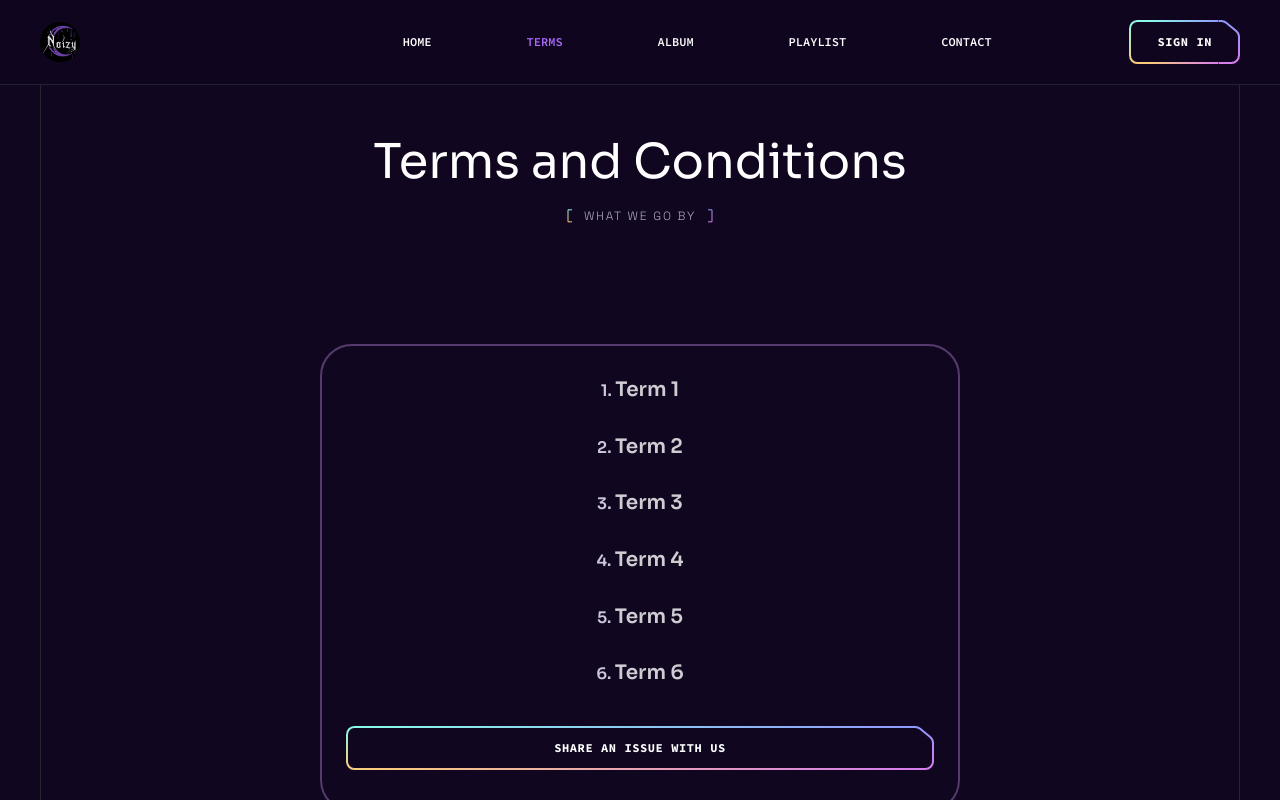
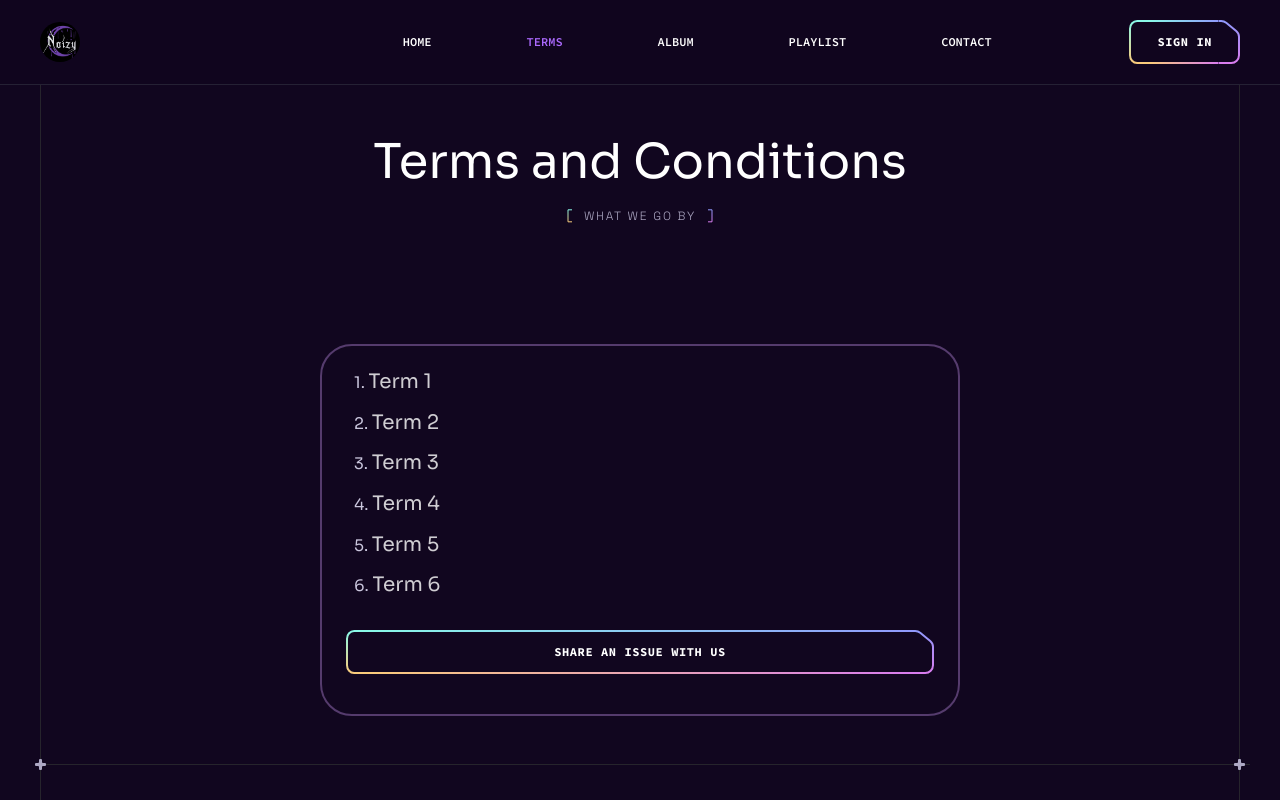
Before and after one commit to jeffRnR/noizy, a React (Vite) app: page /terms in a window 1280 px wide. Shown: the top 800 px of the page. Built offline with nearby package versions, Linux system fonts and the light colour scheme.

Commit message:
fixed the terms and conditions ui

```diff
--- a/src/App.jsx
+++ b/src/App.jsx
@@ -3,7 +3,7 @@ import ButtonGradient from "./assets/svg/ButtonGradient";
 import Header from "./components/Header";
 import Hero from "./components/Hero";
 import Events from "./components/Events";
-// import Membership from "./components/Membership";
+import Membership from "./components/Membership";
 import Terms from "./pages/Terms";
 import TicketPurchase from "./pages/TicketPurchase";
 import Album from "./pages/Album";
@@ -26,7 +26,7 @@ const App = () => {
                 <Header />
                 <Hero />
                 <Events />
-                {/* <Membership /> */}
+                <Membership />
                 <Footer />
               </>
             }
--- a/src/pages/Terms.jsx
+++ b/src/pages/Terms.jsx
@@ -26,17 +26,15 @@ const Terms = () => {
           className="text-center"
         />
       </Section>
-      <Section className="flex justify-center items-center gap-2 flex-col ">
-        <div className="flex gap-[1rem] max-lg:flex-wrap justify-center">
+      <Section className="flex justify-center items-center gap-2 flex-col flex-wrap">
         <div
-            className="min-w-[90vw] max-w-[90vw] lg:min-w-[50vw] lg:max-w-[50vw]  h-full px-6 bg-n-8 border-2
-          border-color-7 rounded-[2rem]  py-4 "
+          className="min-w-[90vw] max-w-[90vw] lg:min-w-[50vw] lg:max-w-[50vw] h-full px-6 bg-n-8 border-2
+          border-color-7 rounded-[2rem] py-4 overflow-clip"
         >
-            {/* <h4 className="h4 mb-4">Our Contacts</h4> */}
-            <div className="flex flex-col  min-h-[5.5rem] mb-6 items-center">
+          <div className="flex flex-col min-h-[5.5rem] mb-6 items-center w-full px-2 flex-wrap overflow-auto">
             {terms.map((item) => (
-                <ul className="py-2">
-                  <li className="py-2 font-bold text-n-1/80 text-[1rem] sm:text-[1.25rem]">
+              <ul className="py-2 w-full">
+                <li className="font-normal text-n-1/80 text-[1rem] sm:text-[1.25rem]">
                   <span className="text-[0.75rem] sm:text-[1rem] text-n-2 align-middle">
                     {item.id}
                     {". "}
@@ -55,9 +53,9 @@ const Terms = () => {
             Share an Issue With us
           </Button>
         </div>
-        </div>
 
         {formVisible && (
+          <div className="min-w-[90vw] max-w-[90vw] lg:min-w-[50vw] lg:max-w-[50vw] overflow-hidden">
             <Form
               title="Submit a message"
               buttonTitle="Submit"
@@ -65,8 +63,10 @@ const Terms = () => {
               id="submitForm"
               buttonFunction={submitForm}
             />
+          </div>
         )}
       </Section>
+
       <Footer />
     </>
   );
```
Lines whose indentation alone changed are shown as unchanged.
